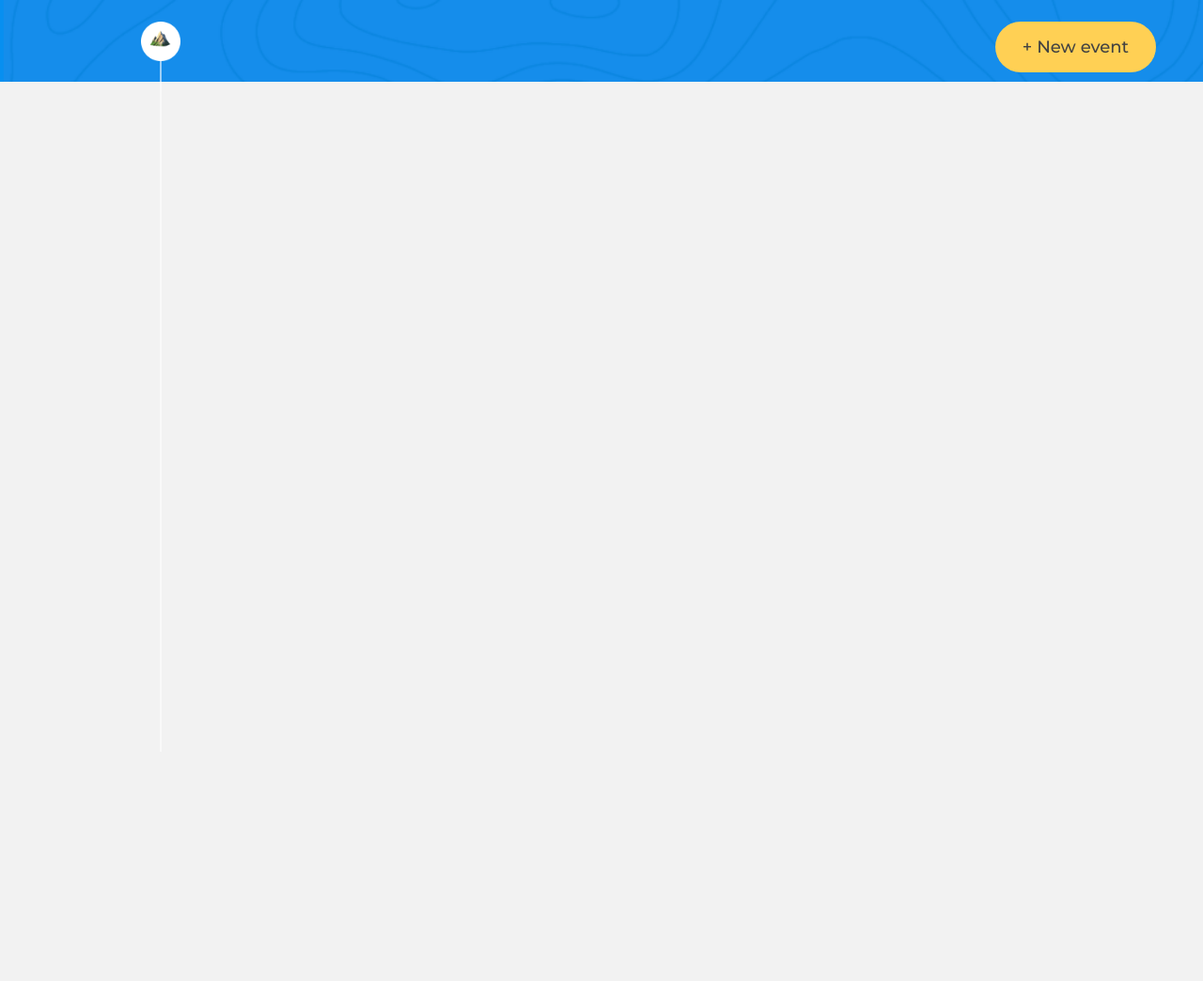
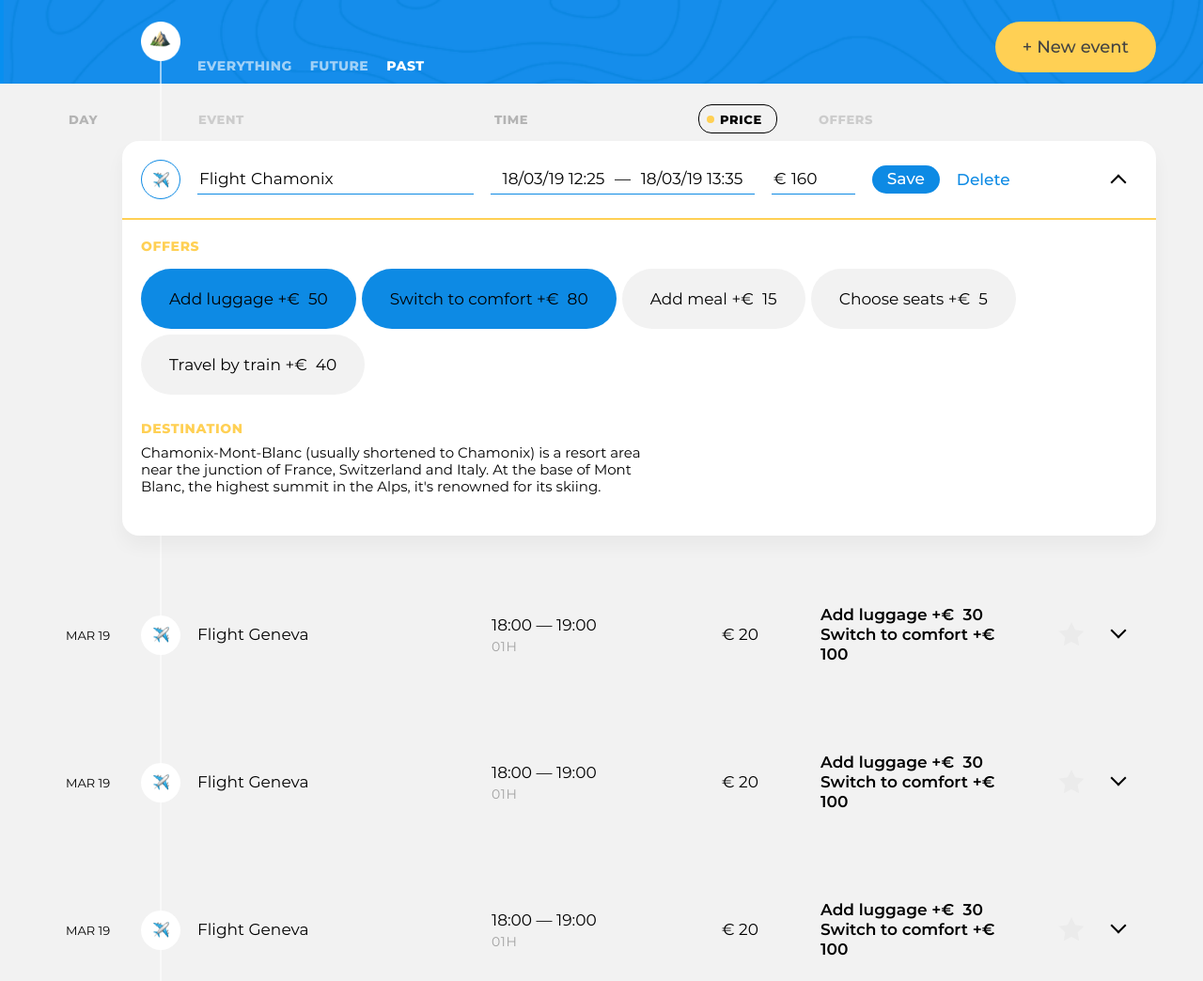
Before and after one commit to BSIACS/2010835-big-trip-17, a website built with webpack: page public/index.html in a window 1280 px wide. Shown: the whole page at 94% size. Before the commit the page ends 800 px from the top, so only its background shows below. Built offline with nearby package versions, Linux system fonts and the light colour scheme.

Commit message:
Разбил элементы разметки на модули

```diff
--- a/public/css/style.css
+++ b/public/css/style.css
@@ -189,7 +189,8 @@ main {
   margin-bottom: 35px; }
 
 .trip-main__trip-controls {
-  width: 600px; }
+  width: 600px;
+  margin-top: 36px;}
 
 .trip-main__event-add-btn {
   min-width: 170px;
--- a/public/index.html
+++ b/public/index.html
@@ -21,8 +21,6 @@
               <!-- Фильтры -->
             </div>
           </div>
-
-          <button class="trip-main__event-add-btn  btn  btn--big  btn--yellow" type="button">New event</button>
         </div>
       </div>
     </header>
@@ -37,5 +35,6 @@
           </section>
       </div>
     </main>
+    <script src="bundle.js"></script>
   </body>
 </html>
--- a/src/main.js
+++ b/src/main.js
@@ -0,0 +1,15 @@
+import FilterView from './view/filter-view.js';
+import TripEventsPresenter from './presenter/trip-events-presenter.js';
+import { render, RenderPosition } from './render.js';
+import NewEventButtonView from './view/new-event-button-view.js';
+
+const tripControlsFiltersElement = document.querySelector('.trip-controls__filters');
+const tripMainElement = document.querySelector('.trip-main');
+const tripEventsElement = document.querySelector('.trip-events');
+
+render(new FilterView(), tripControlsFiltersElement, RenderPosition.BEFOREEND);
+render(new NewEventButtonView(), tripMainElement, RenderPosition.BEFOREEND);
+
+const tripEventsPresenter = new TripEventsPresenter(tripEventsElement);
+
+tripEventsPresenter.init();
--- /dev/null
+++ b/src/presenter/trip-events-presenter.js
@@ -0,0 +1,24 @@
+import SortView from '../view/sort-view.js';
+import { render, RenderPosition } from '../render.js';
+import TripEventsListView from '../view/trip-events-list-view.js';
+import EditPointView from '../view/edit-point-view.js';
+import PointView from '../view/point-view.js';
+
+
+export default class TripEventsPresenter{
+
+  constructor(container){
+    this.container = container;
+    this.tripEventsListComponent = new TripEventsListView();
+  }
+
+  init = () => {
+    render(new SortView(), this.container, RenderPosition.BEFOREEND);
+    render(this.tripEventsListComponent, this.container, RenderPosition.BEFOREEND);
+    render(new EditPointView(), this.tripEventsListComponent.getElement(), RenderPosition.BEFOREEND);
+
+    for (let i = 0; i < 3; i++) {
+      render(new PointView(), this.tripEventsListComponent.getElement(), RenderPosition.BEFOREEND);
+    }
+  };
+}
--- /dev/null
+++ b/src/view/edit-point-view.js
@@ -0,0 +1,176 @@
+import {createElement} from '../render.js';
+
+const editPointTemplate = () => `
+<li class="trip-events__item">
+  <form class="event event--edit" action="#" method="post">
+    <header class="event__header">
+      <div class="event__type-wrapper">
+        <label class="event__type  event__type-btn" for="event-type-toggle-1">
+          <span class="visually-hidden">Choose event type</span>
+          <img class="event__type-icon" width="17" height="17" src="img/icons/flight.png" alt="Event type icon">
+        </label>
+        <input class="event__type-toggle  visually-hidden" id="event-type-toggle-1" type="checkbox">
+
+        <div class="event__type-list">
+          <fieldset class="event__type-group">
+            <legend class="visually-hidden">Event type</legend>
+
+            <div class="event__type-item">
+              <input id="event-type-taxi-1" class="event__type-input  visually-hidden" type="radio" name="event-type" value="taxi">
+              <label class="event__type-label  event__type-label--taxi" for="event-type-taxi-1">Taxi</label>
+            </div>
+
+            <div class="event__type-item">
+              <input id="event-type-bus-1" class="event__type-input  visually-hidden" type="radio" name="event-type" value="bus">
+              <label class="event__type-label  event__type-label--bus" for="event-type-bus-1">Bus</label>
+            </div>
+
+            <div class="event__type-item">
+              <input id="event-type-train-1" class="event__type-input  visually-hidden" type="radio" name="event-type" value="train">
+              <label class="event__type-label  event__type-label--train" for="event-type-train-1">Train</label>
+            </div>
+
+            <div class="event__type-item">
+              <input id="event-type-ship-1" class="event__type-input  visually-hidden" type="radio" name="event-type" value="ship">
+              <label class="event__type-label  event__type-label--ship" for="event-type-ship-1">Ship</label>
+            </div>
+
+            <div class="event__type-item">
+              <input id="event-type-drive-1" class="event__type-input  visually-hidden" type="radio" name="event-type" value="drive">
+              <label class="event__type-label  event__type-label--drive" for="event-type-drive-1">Drive</label>
+            </div>
+
+            <div class="event__type-item">
+              <input id="event-type-flight-1" class="event__type-input  visually-hidden" type="radio" name="event-type" value="flight" checked>
+              <label class="event__type-label  event__type-label--flight" for="event-type-flight-1">Flight</label>
+            </div>
+
+            <div class="event__type-item">
+              <input id="event-type-check-in-1" class="event__type-input  visually-hidden" type="radio" name="event-type" value="check-in">
+              <label class="event__type-label  event__type-label--check-in" for="event-type-check-in-1">Check-in</label>
+            </div>
+
+            <div class="event__type-item">
+              <input id="event-type-sightseeing-1" class="event__type-input  visually-hidden" type="radio" name="event-type" value="sightseeing">
+              <label class="event__type-label  event__type-label--sightseeing" for="event-type-sightseeing-1">Sightseeing</label>
+            </div>
+
+            <div class="event__type-item">
+              <input id="event-type-restaurant-1" class="event__type-input  visually-hidden" type="radio" name="event-type" value="restaurant">
+              <label class="event__type-label  event__type-label--restaurant" for="event-type-restaurant-1">Restaurant</label>
+            </div>
+          </fieldset>
+        </div>
+      </div>
+
+      <div class="event__field-group  event__field-group--destination">
+        <label class="event__label  event__type-output" for="event-destination-1">
+          Flight
+        </label>
+        <input class="event__input  event__input--destination" id="event-destination-1" type="text" name="event-destination" value="Chamonix" list="destination-list-1">
+        <datalist id="destination-list-1">
+          <option value="Amsterdam"></option>
+          <option value="Geneva"></option>
+          <option value="Chamonix"></option>
+        </datalist>
+      </div>
+
+      <div class="event__field-group  event__field-group--time">
+        <label class="visually-hidden" for="event-start-time-1">From</label>
+        <input class="event__input  event__input--time" id="event-start-time-1" type="text" name="event-start-time" value="18/03/19 12:25">
+        &mdash;
+        <label class="visually-hidden" for="event-end-time-1">To</label>
+        <input class="event__input  event__input--time" id="event-end-time-1" type="text" name="event-end-time" value="18/03/19 13:35">
+      </div>
+
+      <div class="event__field-group  event__field-group--price">
+        <label class="event__label" for="event-price-1">
+          <span class="visually-hidden">Price</span>
+          &euro;
+        </label>
+        <input class="event__input  event__input--price" id="event-price-1" type="text" name="event-price" value="160">
+      </div>
+
+      <button class="event__save-btn  btn  btn--blue" type="submit">Save</button>
+      <button class="event__reset-btn" type="reset">Delete</button>
+      <button class="event__rollup-btn" type="button">
+        <span class="visually-hidden">Open event</span>
+      </button>
+    </header>
+    <section class="event__details">
+      <section class="event__section  event__section--offers">
+        <h3 class="event__section-title  event__section-title--offers">Offers</h3>
+
+        <div class="event__available-offers">
+          <div class="event__offer-selector">
+            <input class="event__offer-checkbox  visually-hidden" id="event-offer-luggage-1" type="checkbox" name="event-offer-luggage" checked>
+            <label class="event__offer-label" for="event-offer-luggage-1">
+              <span class="event__offer-title">Add luggage</span>
+              &plus;&euro;&nbsp;
+              <span class="event__offer-price">50</span>
+            </label>
+          </div>
+
+          <div class="event__offer-selector">
+            <input class="event__offer-checkbox  visually-hidden" id="event-offer-comfort-1" type="checkbox" name="event-offer-comfort" checked>
+            <label class="event__offer-label" for="event-offer-comfort-1">
+              <span class="event__offer-title">Switch to comfort</span>
+              &plus;&euro;&nbsp;
+              <span class="event__offer-price">80</span>
+            </label>
+          </div>
+
+          <div class="event__offer-selector">
+            <input class="event__offer-checkbox  visually-hidden" id="event-offer-meal-1" type="checkbox" name="event-offer-meal">
+            <label class="event__offer-label" for="event-offer-meal-1">
+              <span class="event__offer-title">Add meal</span>
+              &plus;&euro;&nbsp;
+              <span class="event__offer-price">15</span>
+            </label>
+          </div>
+
+          <div class="event__offer-selector">
+            <input class="event__offer-checkbox  visually-hidden" id="event-offer-seats-1" type="checkbox" name="event-offer-seats">
+            <label class="event__offer-label" for="event-offer-seats-1">
+              <span class="event__offer-title">Choose seats</span>
+              &plus;&euro;&nbsp;
+              <span class="event__offer-price">5</span>
+            </label>
+          </div>
+
+          <div class="event__offer-selector">
+            <input class="event__offer-checkbox  visually-hidden" id="event-offer-train-1" type="checkbox" name="event-offer-train">
+            <label class="event__offer-label" for="event-offer-train-1">
+              <span class="event__offer-title">Travel by train</span>
+              &plus;&euro;&nbsp;
+              <span class="event__offer-price">40</span>
+            </label>
+          </div>
+        </div>
+      </section>
+
+      <section class="event__section  event__section--destination">
+        <h3 class="event__section-title  event__section-title--destination">Destination</h3>
+        <p class="event__destination-description">Chamonix-Mont-Blanc (usually shortened to Chamonix) is a resort area near the junction of France, Switzerland and Italy. At the base of Mont Blanc, the highest summit in the Alps, it's renowned for its skiing.</p>
+      </section>
+    </section>
+  </form>
+</li>`;
+
+export default class EditPointView{
+  getTemplate(){
+    return editPointTemplate();
+  }
+
+  getElement(){
+    if(this.element){
+      return this.element;
+    }
+
+    return (this.element = createElement(this.getTemplate()));
+  }
+
+  removeElement(){
+    this.element = null;
+  }
+}
--- /dev/null
+++ b/src/view/filter-view.js
@@ -0,0 +1,39 @@
+import {createElement} from '../render.js';
+
+const filterTemplate = () => `
+<form class="trip-filters" action="#" method="get">
+  <div class="trip-filters__filter">
+    <input id="filter-everything" class="trip-filters__filter-input  visually-hidden" type="radio" name="trip-filter" value="everything">
+    <label class="trip-filters__filter-label" for="filter-everything">Everything</label>
+  </div>
+
+  <div class="trip-filters__filter">
+    <input id="filter-future" class="trip-filters__filter-input  visually-hidden" type="radio" name="trip-filter" value="future">
+    <label class="trip-filters__filter-label" for="filter-future">Future</label>
+  </div>
+
+  <div class="trip-filters__filter">
+    <input id="filter-past" class="trip-filters__filter-input  visually-hidden" type="radio" name="trip-filter" value="past" checked>
+    <label class="trip-filters__filter-label" for="filter-past">Past</label>
+  </div>
+
+  <button class="visually-hidden" type="submit">Accept filter</button>
+</form>`;
+
+export default class FilterView{
+  getTemplate(){
+    return filterTemplate();
+  }
+
+  getElement(){
+    if(this.element){
+      return this.element;
+    }
+
+    return (this.element = createElement(this.getTemplate()));
+  }
+
+  removeElement(){
+    this.element = null;
+  }
+}
--- /dev/null
+++ b/src/view/new-event-button-view.js
@@ -0,0 +1,21 @@
+import {createElement} from '../render.js';
+
+const newEventButtonTemplate = () => '<button class="trip-main__event-add-btn  btn  btn--big  btn--yellow" type="button">New event</button>';
+
+export default class NewEventButtonView{
+  getTemplate(){
+    return newEventButtonTemplate();
+  }
+
+  getElement(){
+    if(this.element){
+      return this.element;
+    }
+
+    return (this.element = createElement(this.getTemplate()));
+  }
+
+  removeElement(){
+    this.element = null;
+  }
+}
--- /dev/null
+++ b/src/view/point-view.js
@@ -0,0 +1,64 @@
+import {createElement} from '../render.js';
+
+const pintTemplate = () => `
+  <li class="trip-events__item">
+  <div class="event">
+    <time class="event__date" datetime="2019-03-19">MAR 19</time>
+    <div class="event__type">
+      <img class="event__type-icon" width="42" height="42" src="img/icons/flight.png" alt="Event type icon">
+    </div>
+    <h3 class="event__title">Flight Geneva</h3>
+    <div class="event__schedule">
+      <p class="event__time">
+        <time class="event__start-time" datetime="2019-03-19T18:00">18:00</time>
+        &mdash;
+        <time class="event__end-time" datetime="2019-03-19T19:00">19:00</time>
+      </p>
+      <p class="event__duration">01H</p>
+    </div>
+    <p class="event__price">
+      &euro;&nbsp;<span class="event__price-value">20</span>
+    </p>
+    <h4 class="visually-hidden">Offers:</h4>
+    <ul class="event__selected-offers">
+      <li class="event__offer">
+        <span class="event__offer-title">Add luggage</span>
+        &plus;&euro;&nbsp;
+        <span class="event__offer-price">30</span>
+      </li>
+      <li class="event__offer">
+        <span class="event__offer-title">Switch to comfort</span>
+        &plus;&euro;&nbsp;
+        <span class="event__offer-price">100</span>
+      </li>
+    </ul>
+    <button class="event__favorite-btn" type="button">
+      <span class="visually-hidden">Add to favorite</span>
+      <svg class="event__favorite-icon" width="28" height="28" viewBox="0 0 28 28">
+        <path d="M14 21l-8.22899 4.3262 1.57159-9.1631L.685209 9.67376 9.8855 8.33688 14 0l4.1145 8.33688 9.2003 1.33688-6.6574 6.48934 1.5716 9.1631L14 21z"/>
+      </svg>
+    </button>
+    <button class="event__rollup-btn" type="button">
+      <span class="visually-hidden">Open event</span>
+    </button>
+  </div>
+  </li>
+`;
+
+export default class PointView{
+  getTemplate(){
+    return pintTemplate();
+  }
+
+  getElement(){
+    if(this.element){
+      return this.element;
+    }
+
+    return (this.element = createElement(this.getTemplate()));
+  }
+
+  removeElement(){
+    this.element = null;
+  }
+}
--- /dev/null
+++ b/src/view/sort-view.js
@@ -0,0 +1,47 @@
+import {createElement} from '../render';
+
+const sortTemplate = () => `
+<form class="trip-events__trip-sort  trip-sort" action="#" method="get">
+  <div class="trip-sort__item  trip-sort__item--day">
+    <input id="sort-day" class="trip-sort__input  visually-hidden" type="radio" name="trip-sort" value="sort-day">
+    <label class="trip-sort__btn" for="sort-day">Day</label>
+  </div>
+
+  <div class="trip-sort__item  trip-sort__item--event">
+    <input id="sort-event" class="trip-sort__input  visually-hidden" type="radio" name="trip-sort" value="sort-event" disabled>
+    <label class="trip-sort__btn" for="sort-event">Event</label>
+  </div>
+
+  <div class="trip-sort__item  trip-sort__item--time">
+    <input id="sort-time" class="trip-sort__input  visually-hidden" type="radio" name="trip-sort" value="sort-time">
+    <label class="trip-sort__btn" for="sort-time">Time</label>
+  </div>
+
+  <div class="trip-sort__item  trip-sort__item--price">
+    <input id="sort-price" class="trip-sort__input  visually-hidden" type="radio" name="trip-sort" value="sort-price" checked>
+    <label class="trip-sort__btn" for="sort-price">Price</label>
+  </div>
+
+  <div class="trip-sort__item  trip-sort__item--offer">
+    <input id="sort-offer" class="trip-sort__input  visually-hidden" type="radio" name="trip-sort" value="sort-offer" disabled>
+    <label class="trip-sort__btn" for="sort-offer">Offers</label>
+  </div>
+</form>`;
+
+export default class SortView{
+  getTemplate(){
+    return sortTemplate();
+  }
+
+  getElement(){
+    if(this.element){
+      return this.element;
+    }
+
+    return (this.element = createElement(this.getTemplate()));
+  }
+
+  removeElement(){
+    this.element = null;
+  }
+}
--- /dev/null
+++ b/src/view/trip-events-list-view.js
@@ -0,0 +1,21 @@
+import {createElement} from '../render.js';
+
+const tripEventsListTemplate = () => '<ul class="trip-events__list"></ul>';
+
+export default class TripEventsListView{
+  getTemplate(){
+    return tripEventsListTemplate();
+  }
+
+  getElement(){
+    if(this.element){
+      return this.element;
+    }
+
+    return (this.element = createElement(this.getTemplate()));
+  }
+
+  removeElement(){
+    this.element = null;
+  }
+}
```
Also changed, not shown: src/view/add-point-view.js (added, +183 -0 lines).
